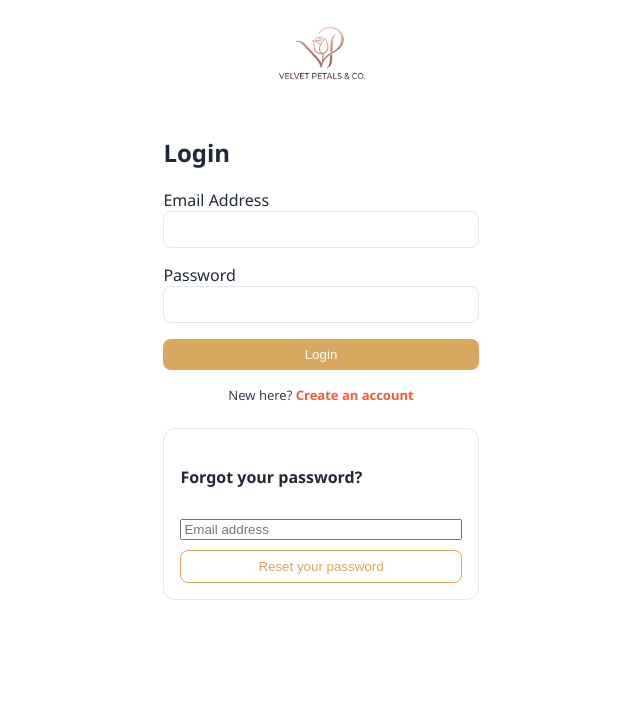
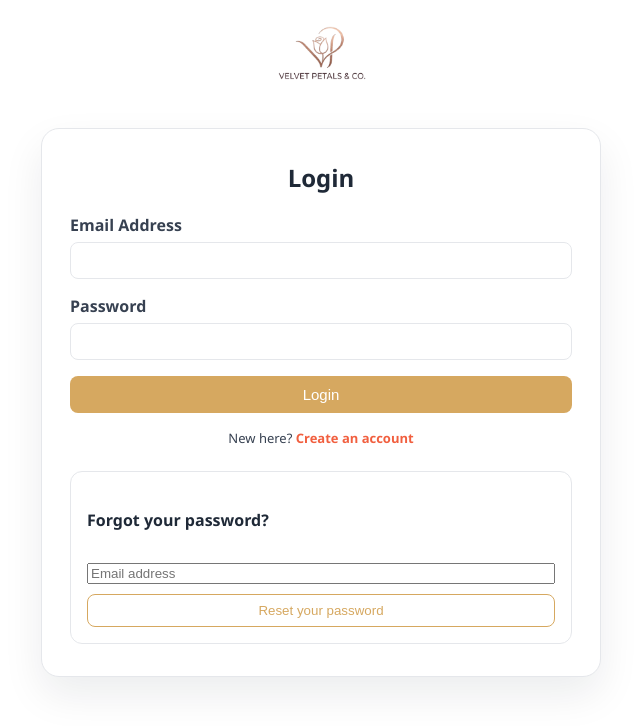
Before and after one commit to geethikasingh20/TechBouquetBusiness, a React (Vite) app in the folder frontend/: page /login in a window 1280 px wide. Shown: the top 726 px of the page, without its empty margins (319-959 px from the left). Built offline with nearby package versions, Linux system fonts and the light colour scheme; no server answers.

Commit message:
styles in register page

```diff
--- a/frontend/src/styles.css
+++ b/frontend/src/styles.css
@@ -1140,3 +1140,63 @@ body {
 .auth-switch a:hover {
   text-decoration: underline;
 }
+
+
+.auth-page {
+  max-width: 560px;
+  margin: 32px auto 48px;
+  padding: 28px 28px 32px;
+  border-radius: 18px;
+  background: #ffffff;
+  border: 1px solid #e5e7eb;
+  box-shadow: 0 18px 40px rgba(15, 23, 42, 0.08);
+  position: relative;
+  overflow: hidden;
+}
+
+.auth-page::before {
+  content: ";
+  position: absolute;
+  inset: -40% -20% auto -20%;
+  height: 220px;
+  background: radial-gradient(circle at 30% 30%, rgba(245, 158, 11, 0.18), transparent 60%),
+              radial-gradient(circle at 70% 20%, rgba(236, 72, 153, 0.16), transparent 55%);
+  pointer-events: none;
+}
+
+.auth-page h2 {
+  text-align: center;
+  margin-top: 4px;
+  margin-bottom: 18px;
+  font-size: 24px;
+  color: #1f2937;
+}
+
+.auth-form {
+  position: relative;
+  z-index: 1;
+}
+
+.auth-form label {
+  display: grid;
+  gap: 6px;
+  font-weight: 600;
+  color: #374151;
+}
+
+.auth-form input {
+  border: 1px solid #e5e7eb;
+  background: #ffffff;
+}
+
+.auth-form .primary {
+  width: 100%;
+  padding: 10px 14px;
+  font-size: 15px;
+}
+
+.reset-box,
+.welcome-box {
+  position: relative;
+  z-index: 1;
+}
```
